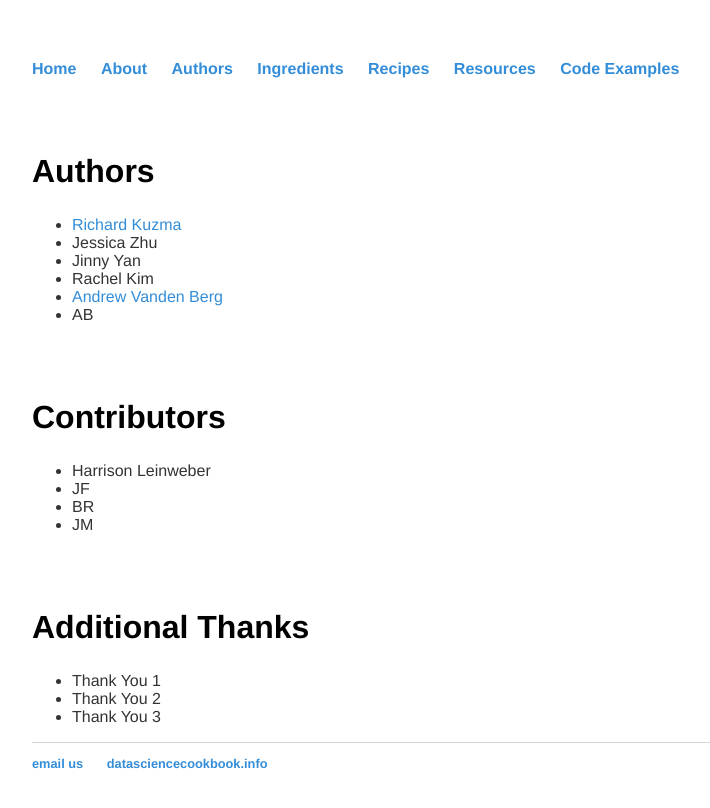
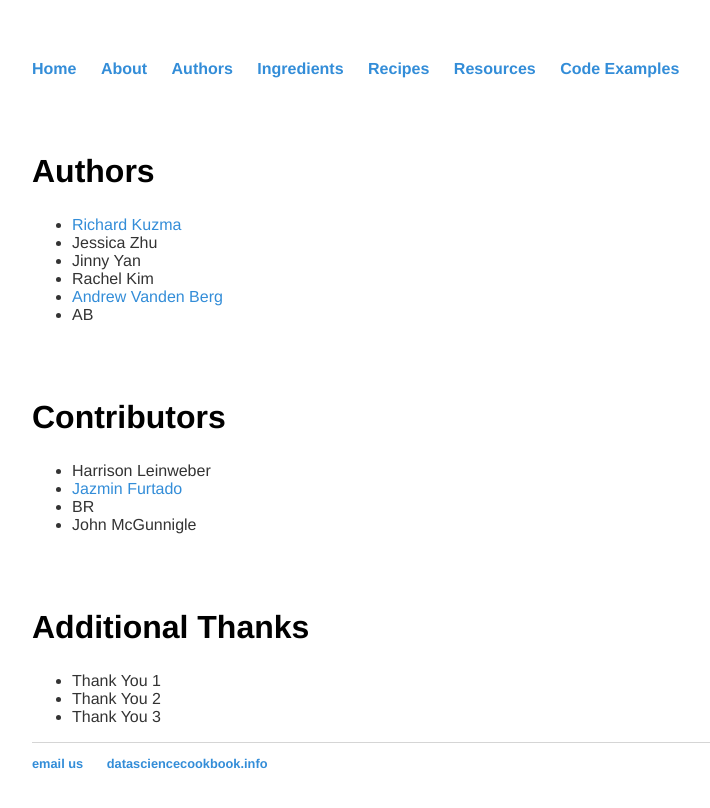
Before and after one commit to datasciencecookbook/datasciencecookbook.github.io, a Jekyll site: the page built from authors/index.md, in a window 1280 px wide. Shown: the top 808 px of the page, without its empty margins (160-870 px from the left). Built offline with Jekyll 4.4.1, drawn with Linux system fonts in a browser that asks for light colours.

Commit message:
adding JF and JM as contributors

```diff
--- a/authors/index.md
+++ b/authors/index.md
@@ -16,9 +16,9 @@ permalink: /authors/
 <br><br>
 ## Contributors
 - Harrison Leinweber
-- JF
+- [Jazmin Furtado](https://www.linkedin.com/in/jazmin-furtado-152996100)
 - BR
-- JM
+- John McGunnigle
 
 <br><br>
 ## Additional Thanks
```
